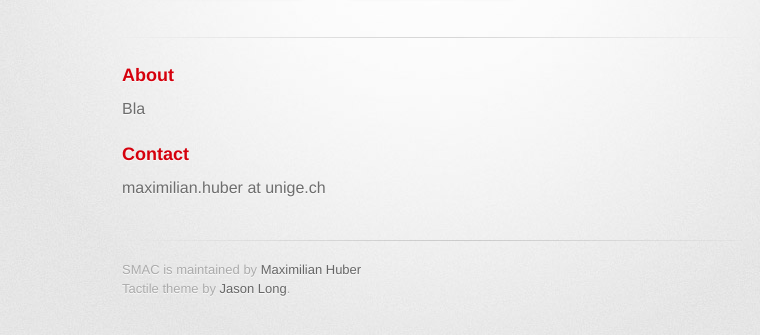
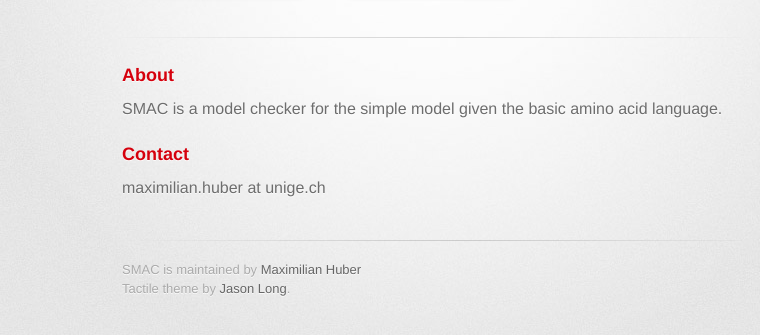
Before and after one commit to maxghuber/SMAC, a plain HTML site: page index.html in a window 1280 px wide. Shown: the part 209-544 px from the top of the page, without its empty margins (208-968 px from the left). Drawn offline with Linux system fonts and the light colour scheme; a web font is replaced by a local one.

Commit message:
Update index.html

```diff
--- a/index.html
+++ b/index.html
@@ -32,10 +32,9 @@
         <section id="main_content">
 	<h3>About</h3>
 
+	<p>SMAC is a model checker for the simple model given the basic amino acid language.</p>
 
-	<p>Bla</p>
 	<h3>Contact</h3>
-
 
 	<p>maximilian.huber at unige.ch</p>
         </section>
```
